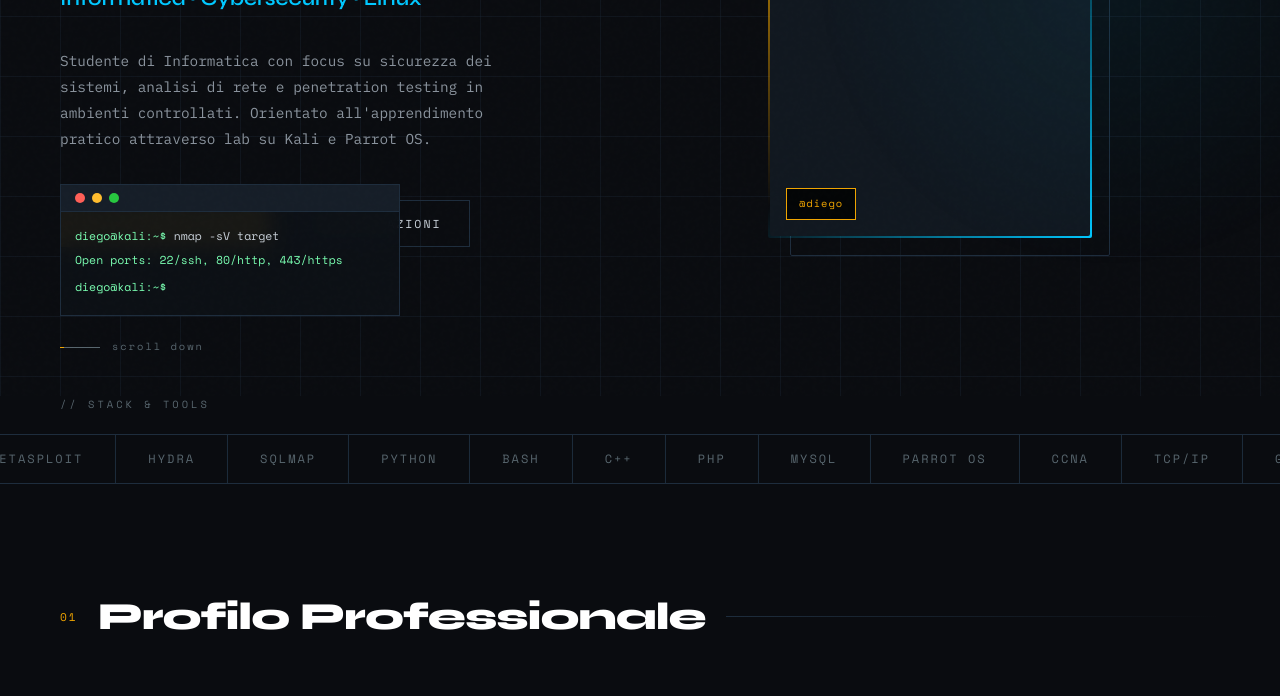
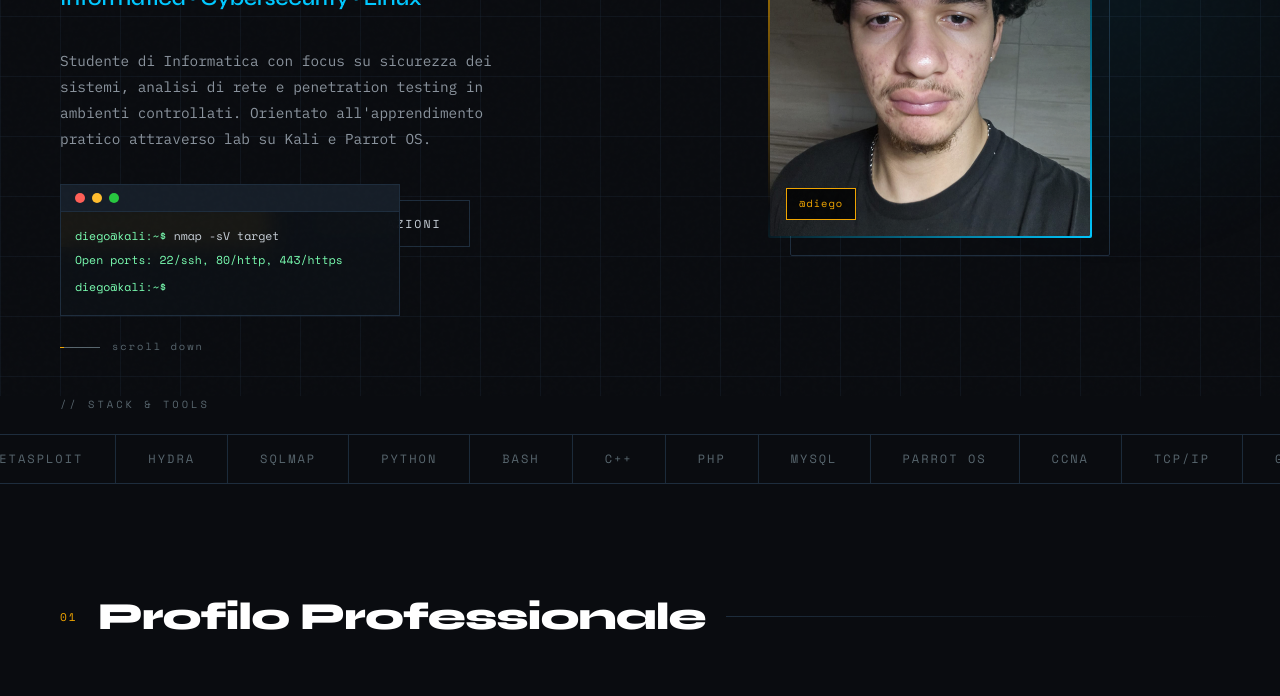
Before and after one commit to DiegoVett/Portfolio, a plain HTML site: page index.html in a window 1280 px wide. Shown: the part 404-1100 px from the top of the page. Drawn offline with nearby package versions, Linux system fonts and the light colour scheme.

Commit message:
Update index.html

```diff
--- a/index.html
+++ b/index.html
@@ -782,7 +782,7 @@
   <div class="hero-right">
     <div class="photo-frame">
       <div class="photo-slot">
-        <img src="fotocurr.jpg" alt="Diego">
+        <img src="fotocurr.jpeg" alt="Diego">
         <div class="photo-tag">@diego</div>
       </div>
       <div class="floating-badge">Open to Opportunities</div>
```
